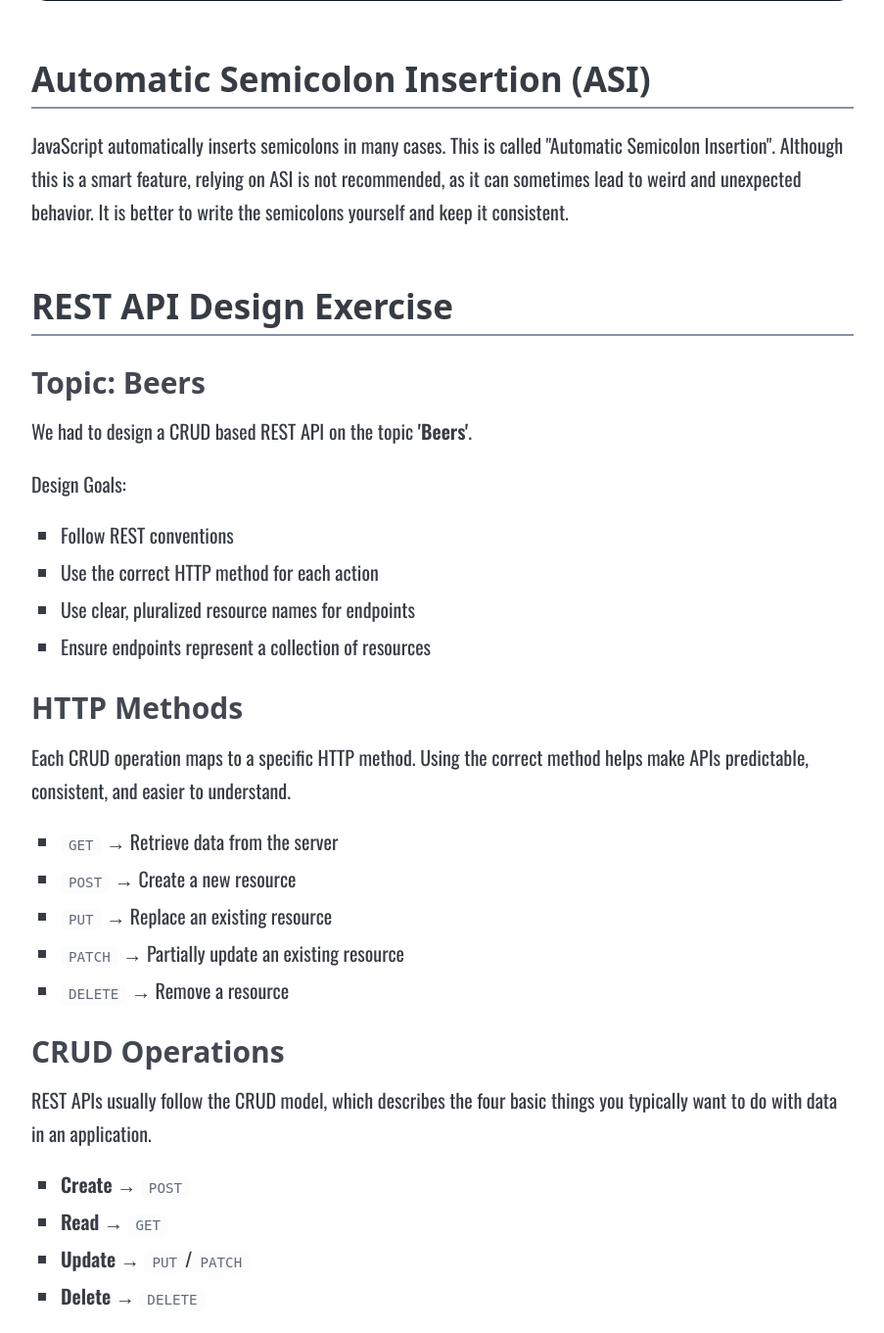
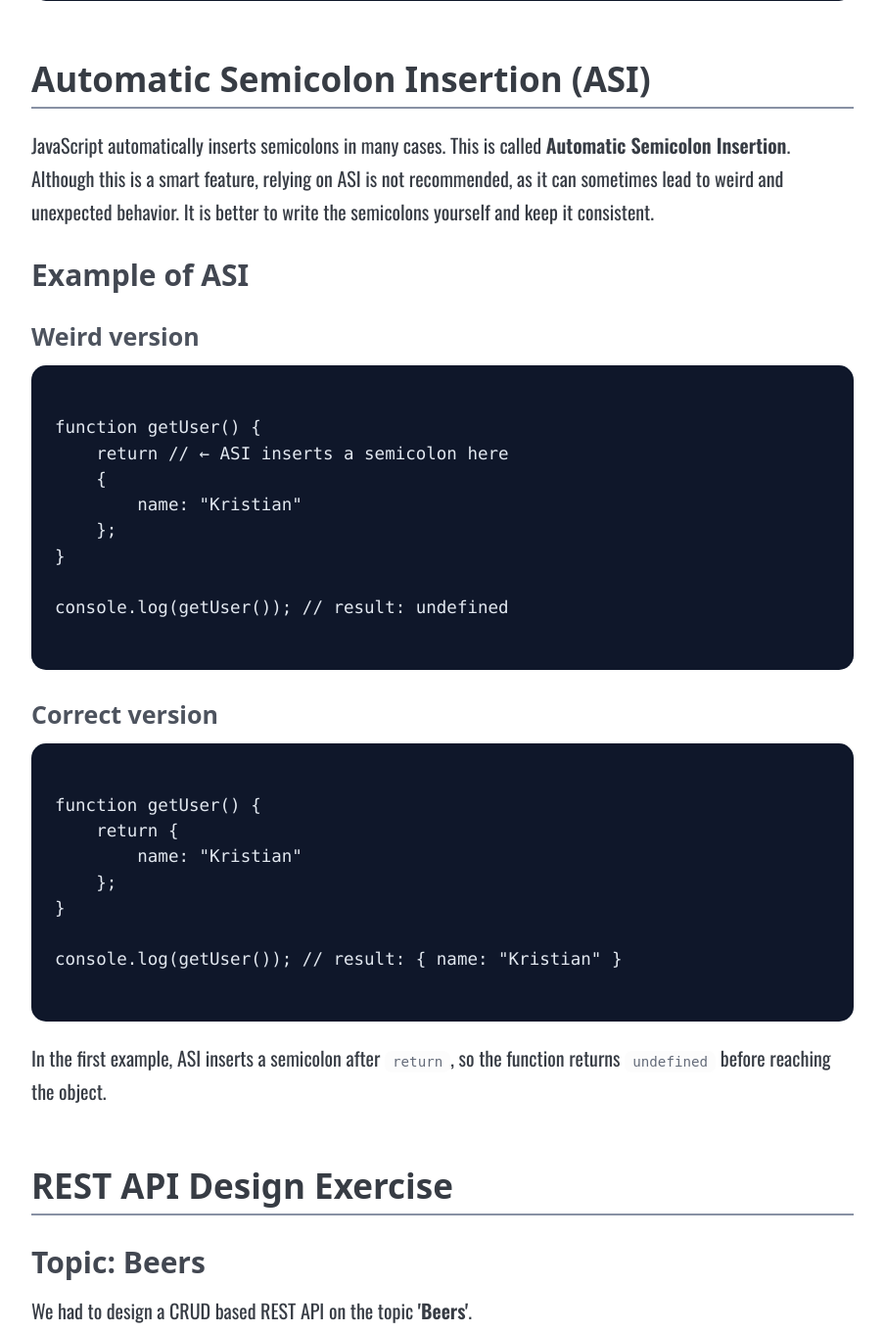
Before and after one commit to Krelle25/Mandatory-I, a Node server app: page /documentation/day-one in a window 1280 px wide. Shown: the part 4916-6277 px from the top of the page at 98% size, without its empty margins (368-1271 px from the left). Run offline with Node 20, Linux system fonts and the light colour scheme; some libraries are stand-ins or nearby versions.

Commit message:
Added code examples of ASI

```diff
--- a/views/documentation/day-one.ejs
+++ b/views/documentation/day-one.ejs
@@ -170,9 +170,38 @@ const lastName = "Steffensen";
                 <h2>Automatic Semicolon Insertion (ASI)</h2>
                 <p>
                     JavaScript automatically inserts semicolons in many cases.
-                    This is called "Automatic Semicolon Insertion".
+                    This is called <strong>Automatic Semicolon Insertion</strong>.
                     Although this is a smart feature, relying on ASI is not recommended, as it can sometimes lead to weird and unexpected behavior.
                     It is better to write the semicolons yourself and keep it consistent.
+                </p>
+
+                <h3>Example of ASI</h3>
+                <h4>Weird version</h4>
+
+                <pre class="code-block"><code class="language-js">
+function getUser() {
+    return // ← ASI inserts a semicolon here
+    {
+        name: "Kristian"
+    };
+}
+
+console.log(getUser()); // result: undefined
+                </code></pre>
+
+                <h4>Correct version</h4>
+                <pre class="code-block"><code class="language-js">
+function getUser() {
+    return {
+        name: "Kristian"
+    };
+}
+
+console.log(getUser()); // result: { name: "Kristian" }
+                </code></pre>
+                <p>
+                    In the first example, ASI inserts a semicolon after <code>return</code>,
+                    so the function returns <code>undefined</code> before reaching the object.
                 </p>
             </section>
 
```
Also changed, not shown: public/assets/js/toc.js.
